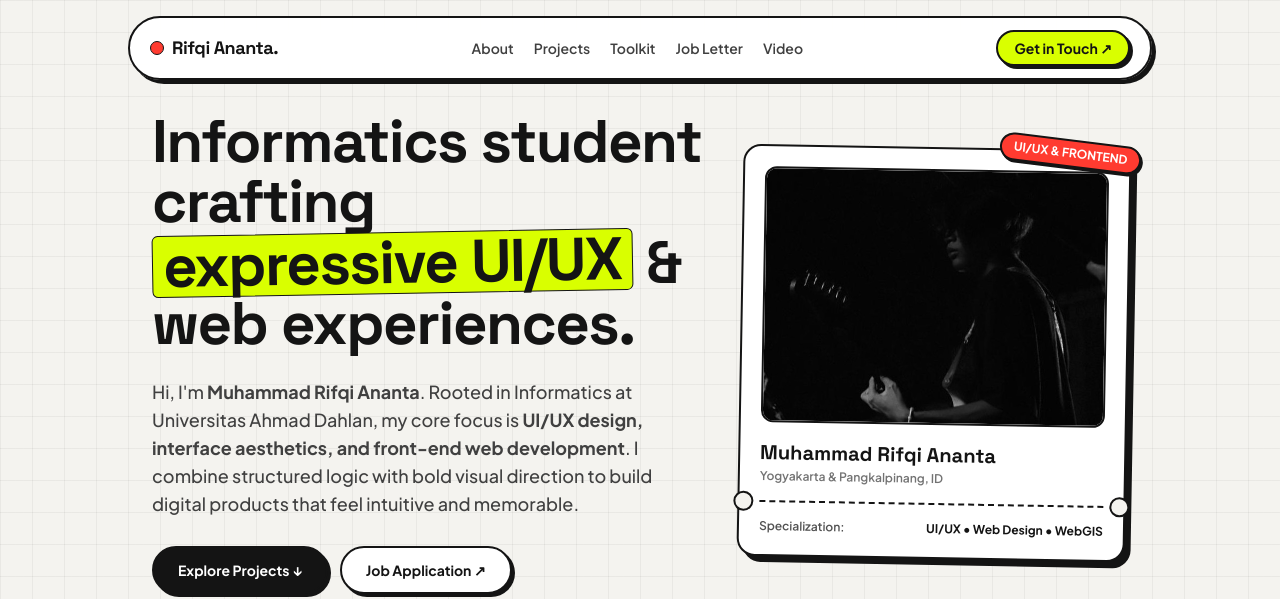
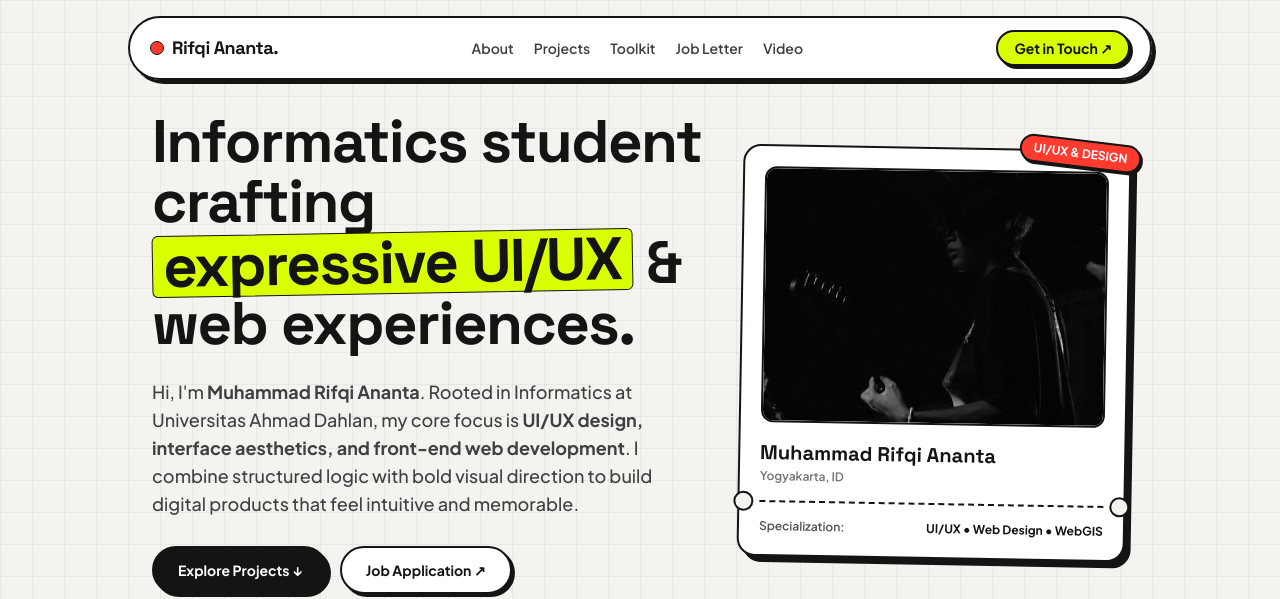
Before and after one commit to rfqinnta/PORTOFOLIO_2300018203, a plain HTML site: page index.html in a window 1280 px wide. Shown: the top 599 px of the page. Drawn offline with nearby package versions, Linux system fonts and the light colour scheme.

Commit message:
Update project

```diff
--- a/index.html
+++ b/index.html
@@ -199,7 +199,7 @@
             <div class="lg:col-span-5">
                 <div class="zine-card p-4 sm:p-5 bg-white relative sm:rotate-1 hover:rotate-0 transition-transform duration-300">
                     <div class="absolute -top-3 right-2 sm:-right-3 bg-[#ff3b30] text-white text-[11px] sm:text-xs font-bold px-3 py-1 rounded-full border-2 border-[#141414] shadow-[2px_2px_0px_#141414] rotate-3 sm:rotate-6 z-10">
-                        UI/UX & FRONTEND
+                        UI/UX & DESIGN
                     </div>
 
                     <div class="w-full h-60 sm:h-64 rounded-xl bg-[#1a1a1a] border-2 border-[#141414] overflow-hidden relative group">
@@ -208,7 +208,7 @@
 
                     <div class="mt-4">
                         <h3 class="font-editorial font-bold text-lg sm:text-xl leading-tight">Muhammad Rifqi Ananta</h3>
-                        <p class="text-xs text-neutral-500 font-semibold mt-0.5">Yogyakarta & Pangkalpinang, ID</p>
+                        <p class="text-xs text-neutral-500 font-semibold mt-0.5">Yogyakarta, ID</p>
                     </div>
 
                     <div class="ticket-divider my-3.5 sm:my-4"></div>
```
